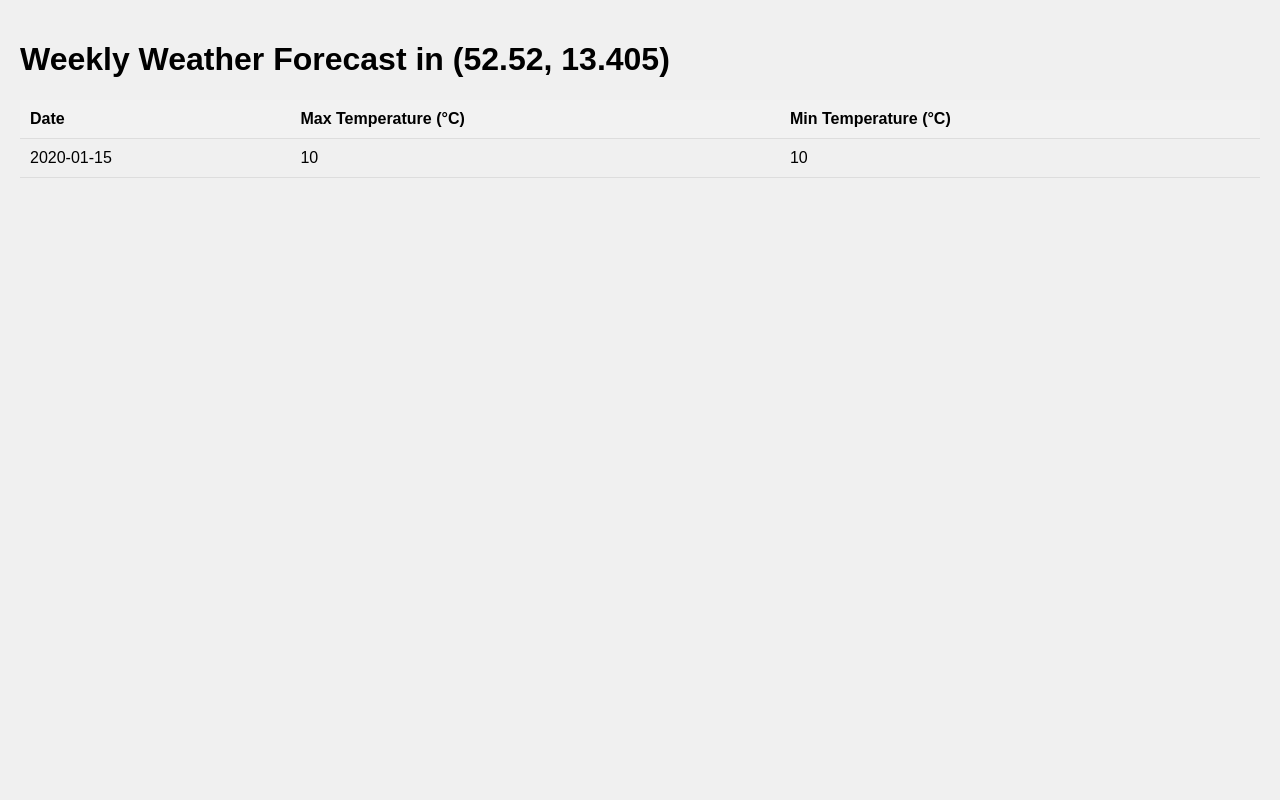
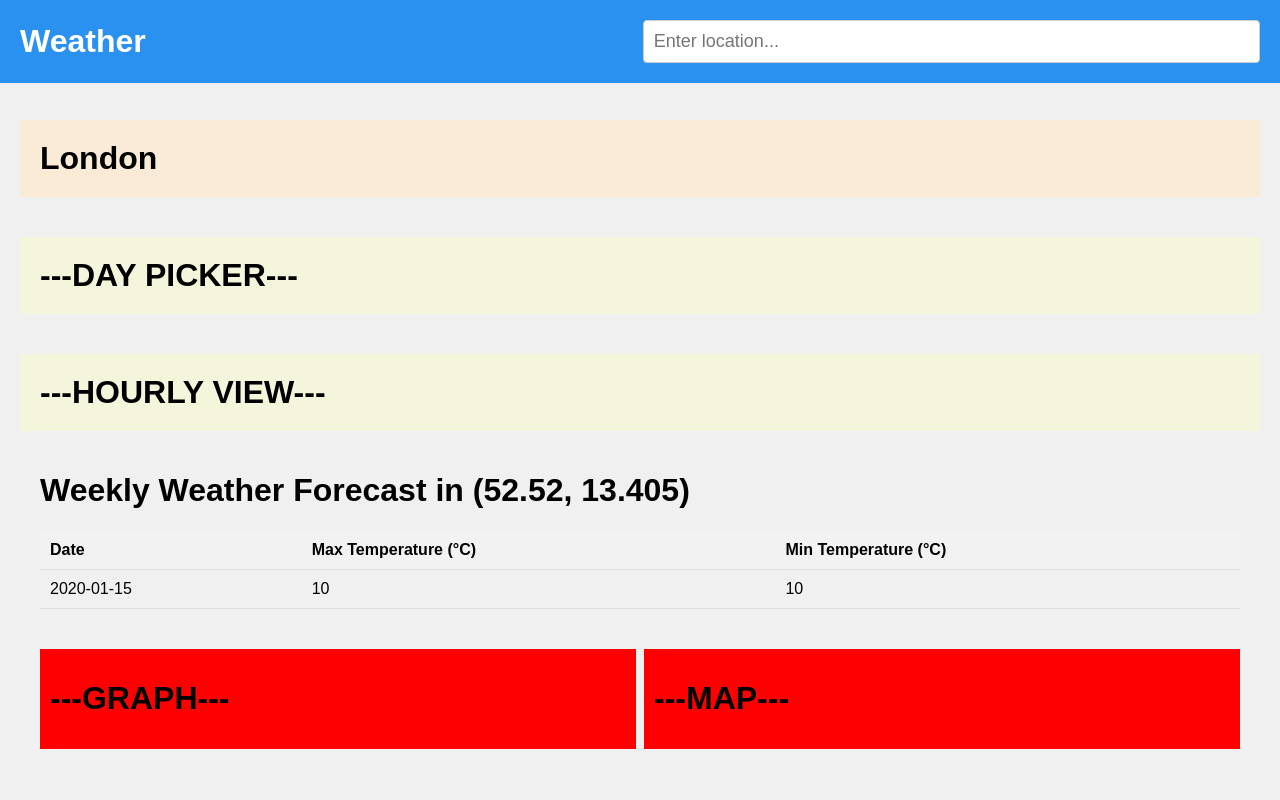
Before and after one commit to aahiill/WeatherApp-GResearch, a Flask app: page / in a window 1280 px wide. Run offline with Flask 3, Linux system fonts and the light colour scheme; a database or web service that is not in the repository returns one stand-in record (values such as "Sample title"); data that the repository does not hold is empty.

Commit message:
Structured HTML page, created .css file

```diff
--- /dev/null
+++ b/static/styles.css
@@ -0,0 +1,106 @@
+/* GENERAL SETTINGS */
+
+body {
+    font-family: Arial, sans-serif;
+    background-color: #f0f0f0;
+    margin: 0;
+    padding: 20px;
+}
+table {
+    width: 100%;
+    border-collapse: collapse;
+}
+th, td {
+    padding: 10px;
+    text-align: left;
+    border-bottom: 1px solid #ddd;
+}
+th {
+    background-color: #f2f2f2;
+}
+
+/* TOP BLUE STRIP */
+.header-container {
+    display: flex;
+    justify-content: space-between;
+    align-items: center;
+    width: 100%;
+    padding: 20px;
+    box-sizing: border-box;
+    background-color: #f0f0f0;
+    position: fixed;
+    top: 0;
+    left: 0;
+    background-color: rgb(43, 145, 240);
+}
+
+/* 'WEATHER' TEXT FOR TOP BLUE STRIP */
+.header-content {
+    width: 48%;
+    font-weight: bold;
+    font-size: xx-large;
+    color: white;
+    z-index: 1000;
+}
+
+/* 'ENTER LOCATION' BOX */
+.location-input-box {
+    width: 48%;
+    padding: 10px;
+    border: 1px solid #ccc;
+    border-radius: 4px;
+    font-size: large;
+}
+
+/* CITY NAME CONTAINER */
+.city-name-container {
+    font-weight: bold;
+    font-size: xx-large;
+    color: black;
+    margin-top: 100px;
+    padding: 20px;
+    background-color: antiquewhite;
+}
+
+/* DAY PICKER */
+.day-picker-container {
+    font-weight: bold;
+    font-size: xx-large;
+    color: black;
+    background-color: beige;
+    margin-top: 40px;
+    padding: 20px;
+}
+
+/* HOURLY VIEW */
+.hourly-view-container {
+    font-weight: bold;
+    font-size: xx-large;
+    color: black;
+    background-color: beige;
+    margin-top: 40px;
+    padding: 20px;
+}
+
+/* Main Content */
+.main-content {
+    margin-top: 0px;
+    padding: 20px;
+}
+
+/* CONTAINER HOLDING MAP TEMP CHART AND MAP WIDGETS */
+.dual-container {
+    display: flex;
+    justify-content: space-between;
+    align-items: center;
+    width: 100%;
+    padding: 20px;
+    box-sizing: border-box;
+    background-color:#f0f0f0;
+}
+.dual-container .content {
+    width: 48%;
+    height: auto;
+    background-color: #ff0000;
+    padding: 10px;
+}
--- a/templates/forecast.html
+++ b/templates/forecast.html
@@ -4,28 +4,31 @@
     <meta charset="UTF-8">
     <meta name="viewport" content="width=device-width, initial-scale=1.0">
     <title>Weekly Weather Forecast</title>
-    <style>
-        body {
-            font-family: Arial, sans-serif;
-            background-color: #f0f0f0;
-            margin: 0;
-            padding: 20px;
-        }
-        table {
-            width: 100%;
-            border-collapse: collapse;
-        }
-        th, td {
-            padding: 10px;
-            text-align: left;
-            border-bottom: 1px solid #ddd;
-        }
-        th {
-            background-color: #f2f2f2;
-        }
-    </style>
+    <link rel="stylesheet" href="{{ url_for('static', filename='styles.css') }}">
 </head>
+
+
 <body>
+
+    <div class="header-container">
+        <div class="header-content">Weather</div>
+        <input type="text" class="location-input-box" placeholder="Enter location...">
+    </div>
+
+    <div class="city-name-container">
+        London
+    </div>
+
+    <div class="day-picker-container">
+        ---DAY PICKER---
+    </div>
+
+    <div class="hourly-view-container">
+        ---HOURLY VIEW---
+    </div>
+
+    <!-- Test table -->
+    <div class="main-content">
     <h1>Weekly Weather Forecast in {{LATITUDE, LONGITUDE}}</h1>
     <table>
         <tr>
@@ -41,5 +44,16 @@
         </tr>
         {% endfor %}
     </table>
+    </div>
+
+    <!-- DUAL CONTAINER FOR CHART AND MAP-->
+    <div class="dual-container">
+        <div class="content" id="graph-container">
+             <h1>---GRAPH---</h1>
+        </div>
+        <div class="content" id="map-container">
+            <h1>---MAP---</h1>
+        </div>
+    </div>
 </body>
 </html>
```
